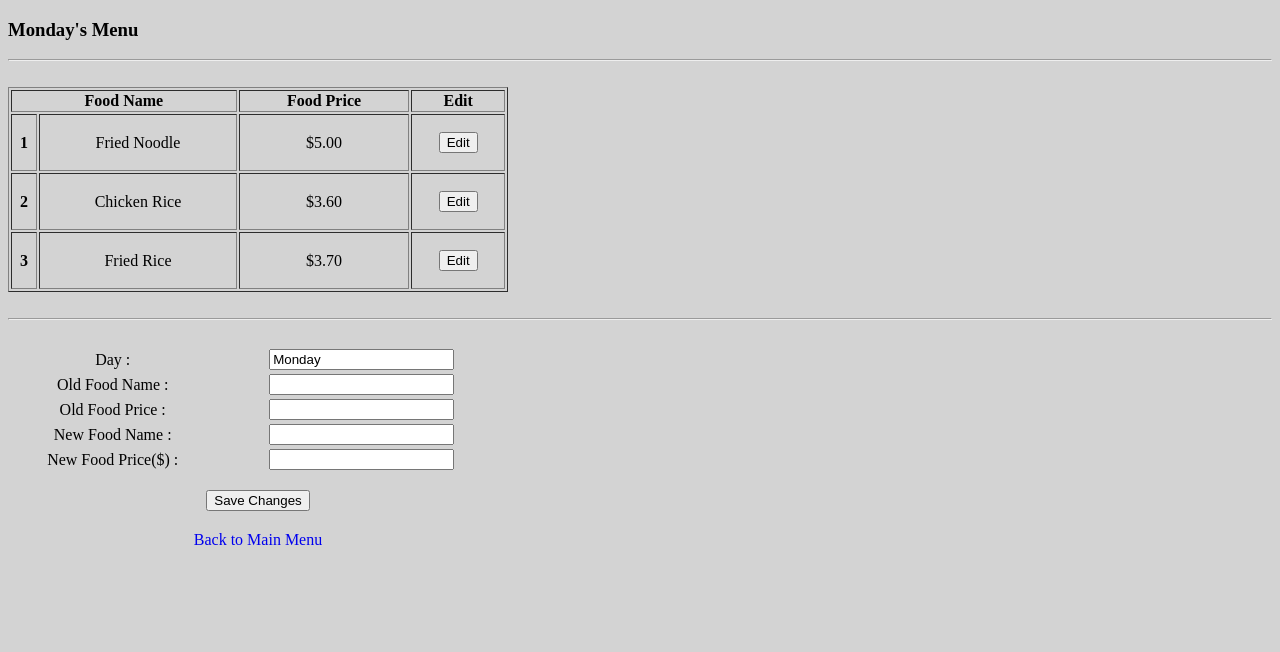
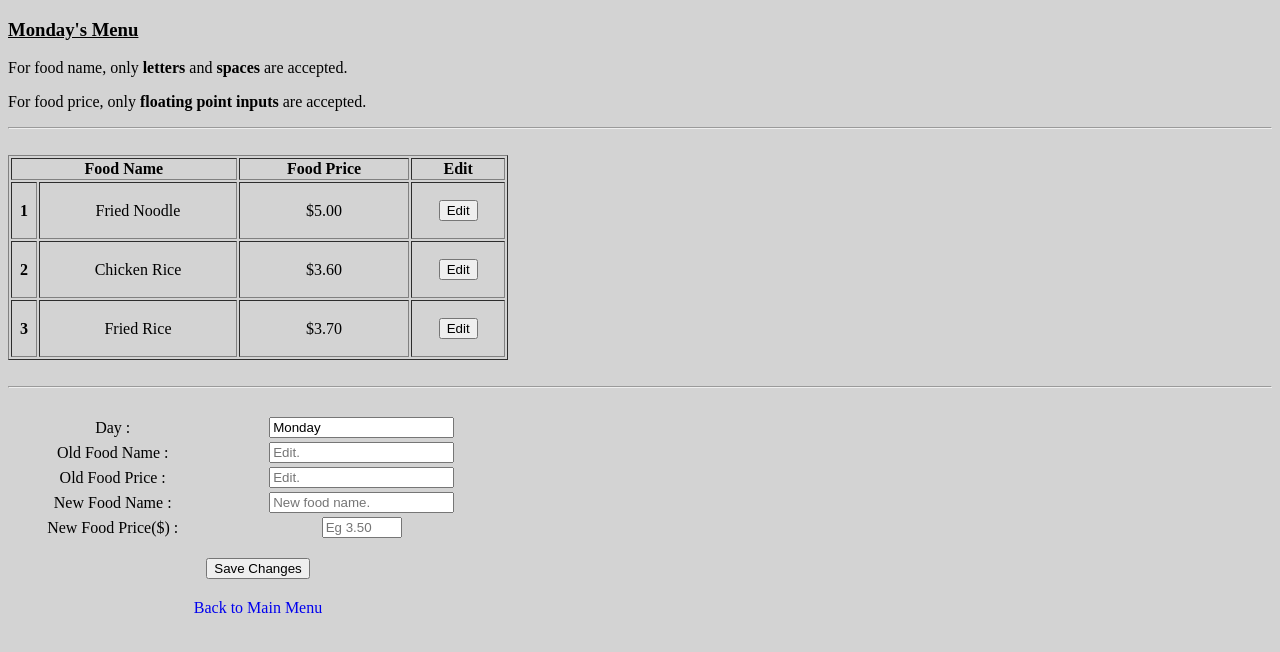
Before and after one commit to maskcrafter/hammer, a Flask app: page /admin/edit/Monday in a window 1280 px wide. Shown: the top 652 px of the page. Run offline with Flask 2, Linux system fonts and the light colour scheme; the visitor is signed in with stand-in values (Sample User, id 1).

Commit message:
Minor update.
Adjusted text.

```diff
--- a/WebDev/templates/edit.html
+++ b/WebDev/templates/edit.html
@@ -5,7 +5,9 @@
 {% block head %}<script type = "text/javascript" src = "{{ url_for('static', filename = 'edit.js') }}"></script>{% endblock %}
 
 {% block content %}
-    <h3>{{ day_of_the_week }}'s Menu</h3>
+    <h3><u>{{ day_of_the_week }}'s Menu</u></h3>
+    <p>For food name, only <b>letters</b> and <b>spaces</b> are accepted.</p>
+    <p>For food price, only <b>floating point inputs</b> are accepted.</p>
     <hr>
 
     <table border = "1px solid black" width = '500px' style = "text-align : center">
@@ -47,7 +49,7 @@
                 </td>
 
                 <td>
-                    <input type = "text" name = "old_food_name" id = "old_food_name_text_box" readonly>
+                    <input type = "text" name = "old_food_name" id = "old_food_name_text_box" readonly placeholder = "Edit.">
                 </td>
             </tr>
 
@@ -57,7 +59,7 @@
                 </td>
 
                 <td>
-                    <input type = "number" name = "old_food_price" id = "old_food_price_num_box" readonly>
+                    <input type = "number" name = "old_food_price" id = "old_food_price_num_box" readonly placeholder = "Edit.">
                 </td>
             </tr>
 
@@ -67,7 +69,7 @@
                 </td>
 
                 <td>
-                    <input type = "text" name = "new_food_name" id = "new_food_name_text_box">
+                    <input type = "text" name = "new_food_name" id = "new_food_name_text_box" placeholder = "New food name.">
                 </td>
             </tr>
 
@@ -77,7 +79,7 @@
                 </td>
 
                 <td>
-                    <input type = "number" name = "new_food_price" id = "new_food_price_num_box" step = "0.05">
+                    <input type = "number" name = "new_food_price" id = "new_food_price_num_box" step = "0.05" min = "1" max = "20" placeholder = "Eg 3.50">
                 </td>
             </tr>
 
```
Also changed, not shown: WebDev/templates/list_credentials.html (+8 -6 lines).
